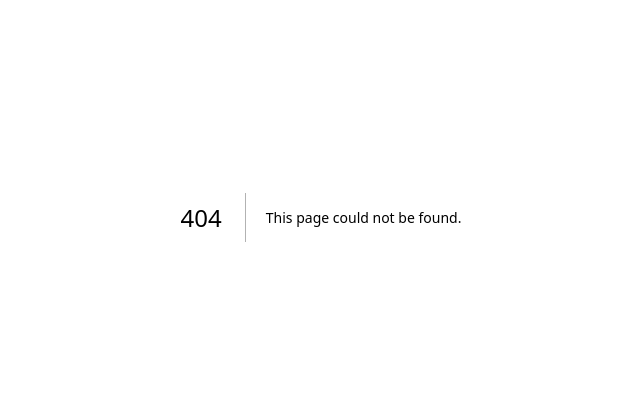
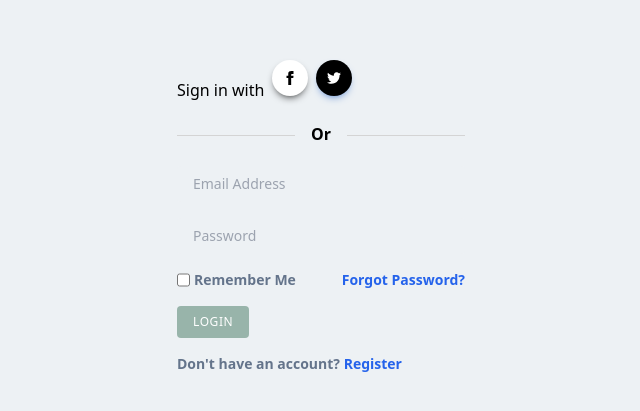
Before and after one commit to Utkarsh13-ray/Table-Tap, a Next.js app: page /lokin in a window 1280 px wide. Before the commit this address had no page. Shown: the part 183-594 px from the top of the page, without its empty margins (319-959 px from the left). Built offline with nearby package versions, Linux system fonts and the light colour scheme.

Commit message:
Login form

```diff
--- /dev/null
+++ b/pages/lokin.js
@@ -0,0 +1,90 @@
+import React from 'react'
+
+const lokin = () => {
+  return (
+    <>
+       <section className="h-screen font-poppins bg-[#edf1f4] flex flex-col md:flex-row justify-center  md:space-x-16 items-center my-2 mx-5 md:mx-0 md:my-0">
+        <div className="md:w-1/3 relative py-24 bg-[#edf1f4] loginDiv rounded-lg flex justify-center items-center flex-col max-w-sm">
+            <div className='p-2 rounded-2xl px-12'>
+            <div className="text-center md:text-left ">
+            <label className="mr-1">Sign in with</label>
+            <button
+              type="button"
+              className="mx-1 h-9 w-9 rounded-full bg-white text-black shadow-[0_4px_9px_-4px]"
+            >
+              <svg
+                xmlns="http://www.w3.org/2000/svg"
+                className="mx-auto h-3.5 w-3.5"
+                fill="currentColor"
+                viewBox="0 0 24 24"
+              >
+                <path d="M9 8h-3v4h3v12h5v-12h3.642l.358-4h-4v-1.667c0-.955.192-1.333 1.115-1.333h2.885v-5h-3.808c-3.596 0-5.192 1.583-5.192 4.615v3.385z" />
+              </svg>
+            </button>
+            <button
+              type="button"
+              className="inlne-block mx-1 h-9 w-9 rounded-full bg-black  uppercase leading-normal text-white shadow-[0_4px_9px_-4px_#3b71ca]"
+            >
+              <svg
+                xmlns="http://www.w3.org/2000/svg"
+                className="mx-auto h-3.5 w-3.5"
+                fill="currentColor"
+                viewBox="0 0 24 24"
+              >
+                <path d="M24 4.557c-.883.392-1.832.656-2.828.775 1.017-.609 1.798-1.574 2.165-2.724-.951.564-2.005.974-3.127 1.195-.897-.957-2.178-1.555-3.594-1.555-3.179 0-5.515 2.966-4.797 6.045-4.091-.205-7.719-2.165-10.148-5.144-1.29 2.213-.669 5.108 1.523 6.574-.806-.026-1.566-.247-2.229-.616-.054 2.281 1.581 4.415 3.949 4.89-.693.188-1.452.232-2.224.084.626 1.956 2.444 3.379 4.6 3.419-2.07 1.623-4.678 2.348-7.29 2.04 2.179 1.397 4.768 2.212 7.548 2.212 9.142 0 14.307-7.721 13.995-14.646.962-.695 1.797-1.562 2.457-2.549z" />
+              </svg>
+            </button>
+          </div>
+          <div className="my-5 flex items-center before:mt-0.5 before:flex-1 before:border-t before:border-neutral-300 after:mt-0.5 after:flex-1 after:border-t after:border-neutral-300">
+            <p className="mx-4 mb-0 text-center font-semibold text-black">
+              Or
+            </p>
+          </div>
+          <input
+            className="text-sm w-full px-4 py-2 rounded inputDiv bg-[#edf1f4] mb-4"
+            type="text"
+            placeholder="Email Address"
+          />
+          <input
+            className="text-sm w-full px-4 py-2 rounded inputDiv bg-[#edf1f4]"
+            type="password"
+            placeholder="Password"
+          />
+          <div className="mt-4 flex justify-between font-semibold text-sm">
+            <label className="flex text-slate-500 hover:text-slate-600 cursor-pointer">
+              <input className="mr-1" type="checkbox" />
+              <span>Remember Me</span>
+            </label>
+            <a
+              className="text-blue-600 hover:text-blue-700 hover:underline hover:underline-offset-4"
+              href="#"
+            >
+              Forgot Password?
+            </a>
+          </div>
+          <div className="text-center md:text-left">
+            <button
+              className="mt-4 bg-[#98B4AA] hover:bg-[#066163] px-4 py-2 text-white uppercase rounded text-xs tracking-wider"
+              type="submit"
+            >
+              Login
+            </button>
+          </div>
+          <div className="mt-4 font-semibold text-sm text-slate-500 text-center md:text-left">
+            Don't have an account?{" "}
+            <a
+              className="text-blue-600 hover:text-blue-700 hover:underline hover:underline-offset-4"
+              href="#"
+            >
+              Register
+            </a>
+          </div>
+            </div>
+
+        </div>
+      </section>
+    </>
+  )
+}
+
+export default lokin
```
